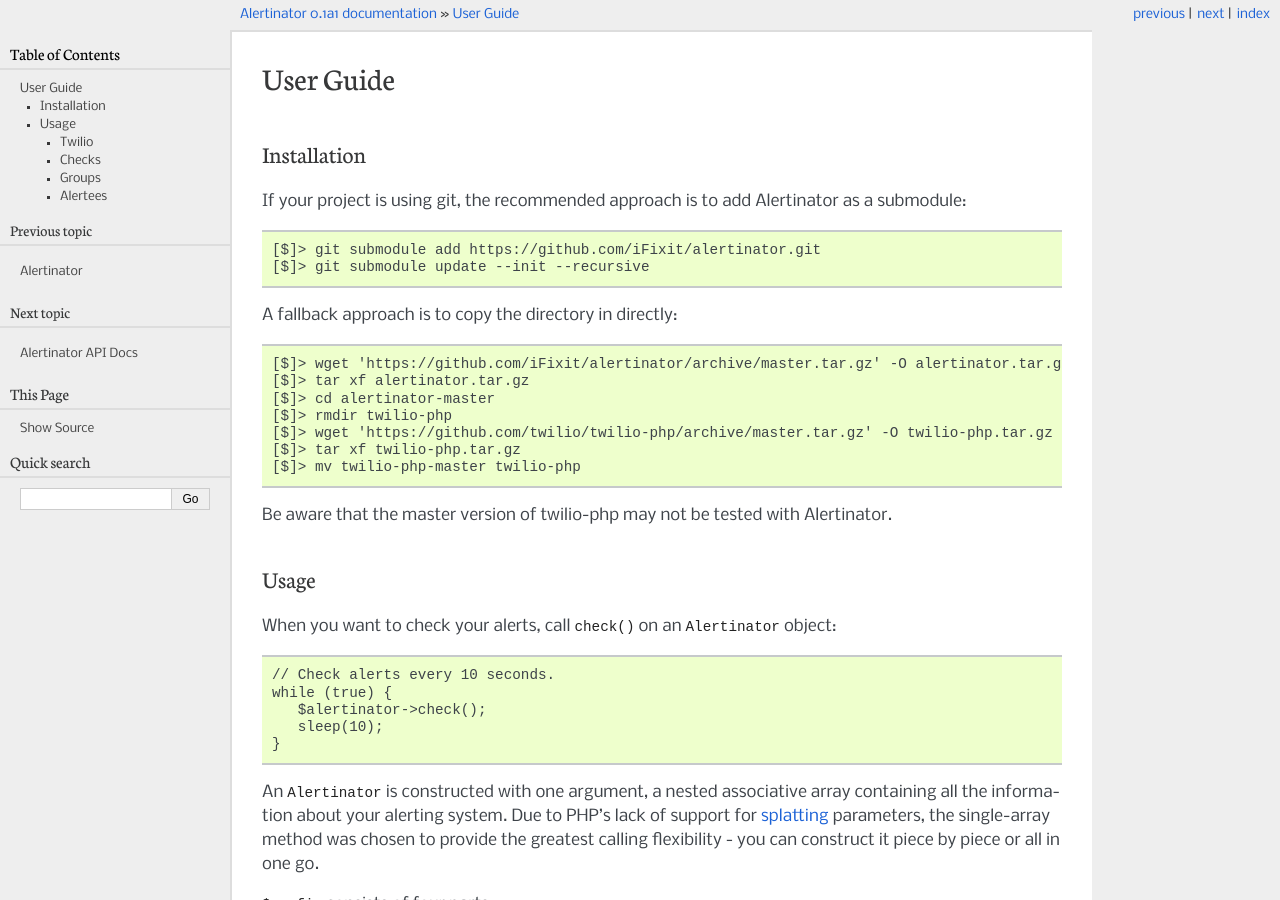
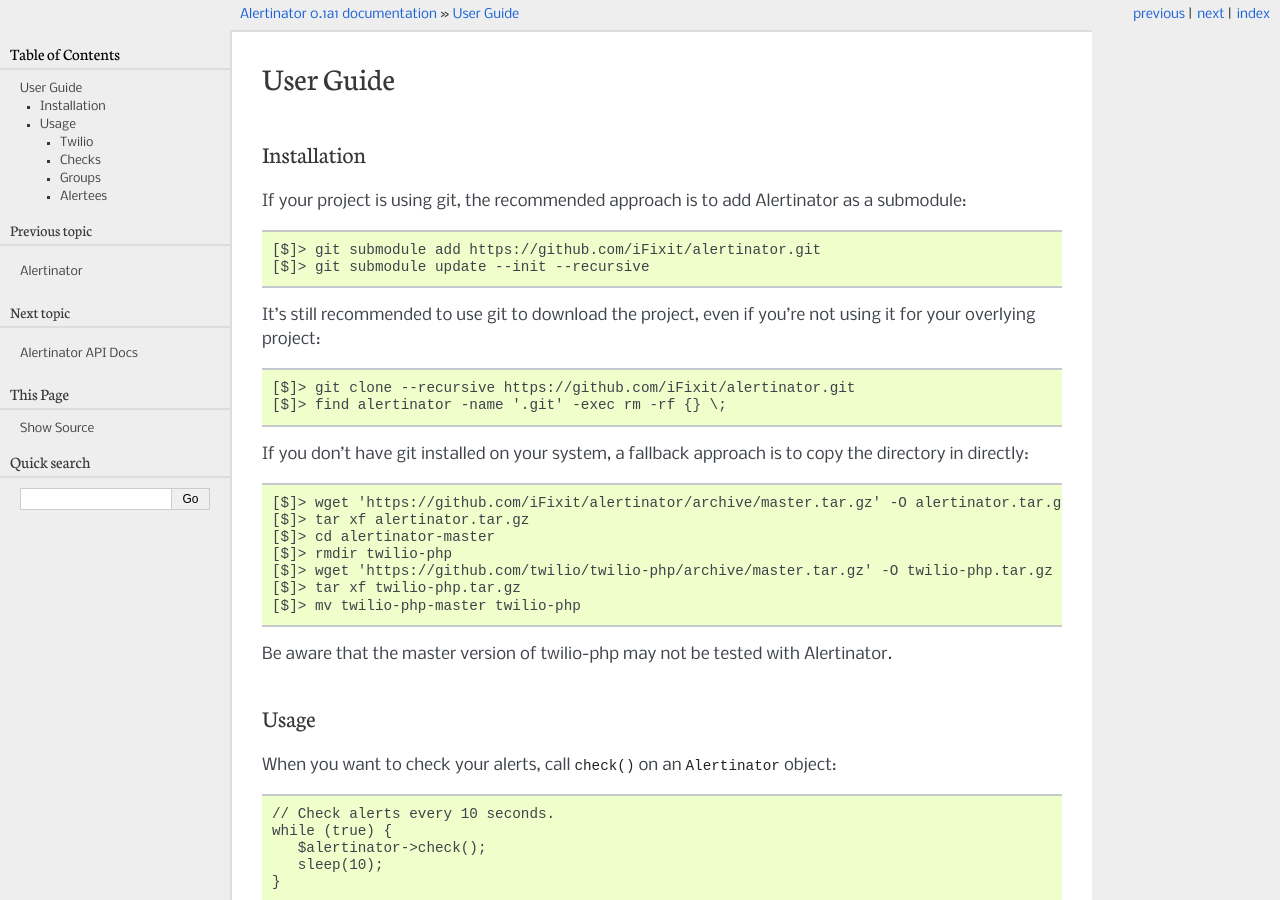
Before and after one commit to iFixit/alertinator, a Sphinx documentation site: the page built from docs/user_guide.rst, in a window 1280 px wide and 900 px high. Built offline with Sphinx 7.4.7, drawn with Linux system fonts in a browser that asks for light colours.

Commit message:
Docs: Add instructions on additional download method.
As Danny pointed out, there is another use-case I didn't address: people
who have git on their systems but aren't using it for whatever project
in which they're embedding Alertinator.

```diff
--- a/docs/user_guide.rst
+++ b/docs/user_guide.rst
@@ -10,7 +10,14 @@
     [$]> git submodule add https://github.com/iFixit/alertinator.git
     [$]> git submodule update --init --recursive
 
-A fallback approach is to copy the directory in directly::
+It's still recommended to use git to download the project, even if you're not
+using it for your overlying project::
+
+    [$]> git clone --recursive https://github.com/iFixit/alertinator.git
+    [$]> find alertinator -name '.git' -exec rm -rf {} \;
+
+If you don't have git installed on your system, a fallback approach is to copy
+the directory in directly::
 
     [$]> wget 'https://github.com/iFixit/alertinator/archive/master.tar.gz' -O alertinator.tar.gz
     [$]> tar xf alertinator.tar.gz
```
